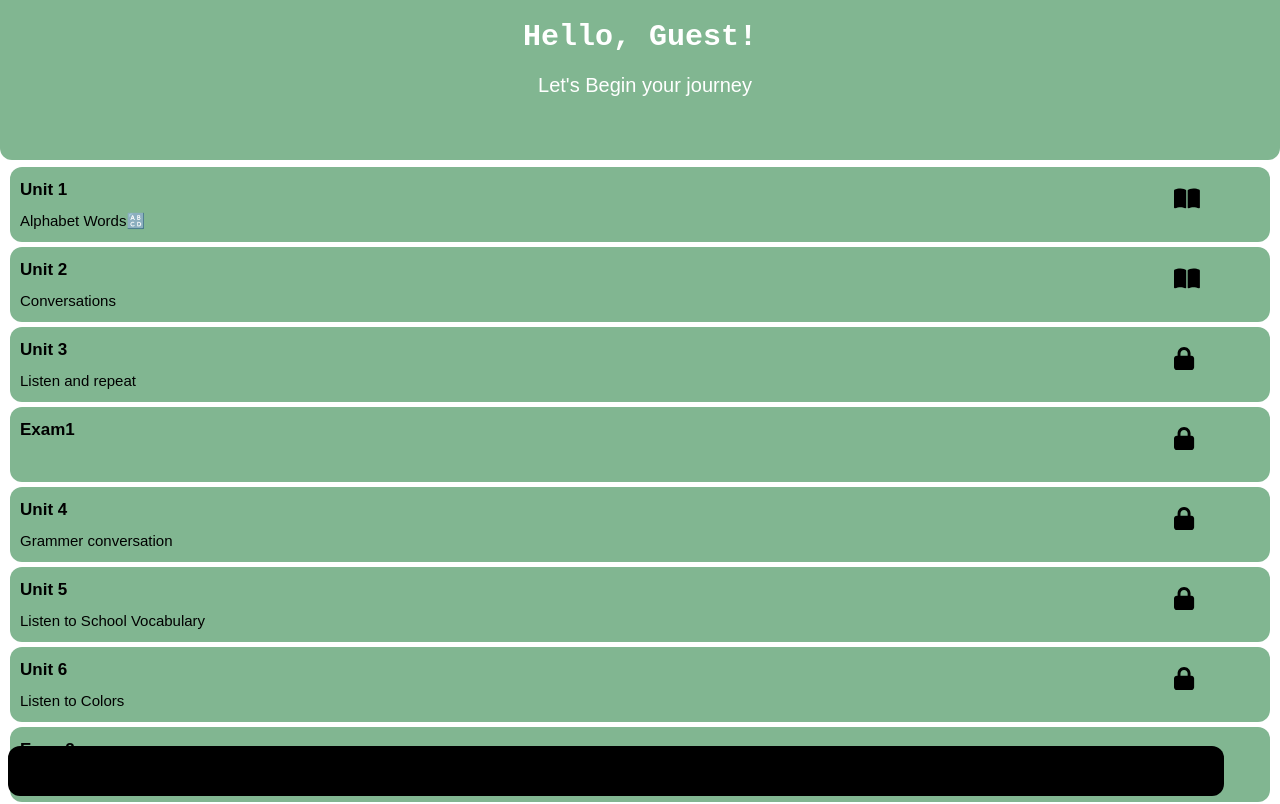
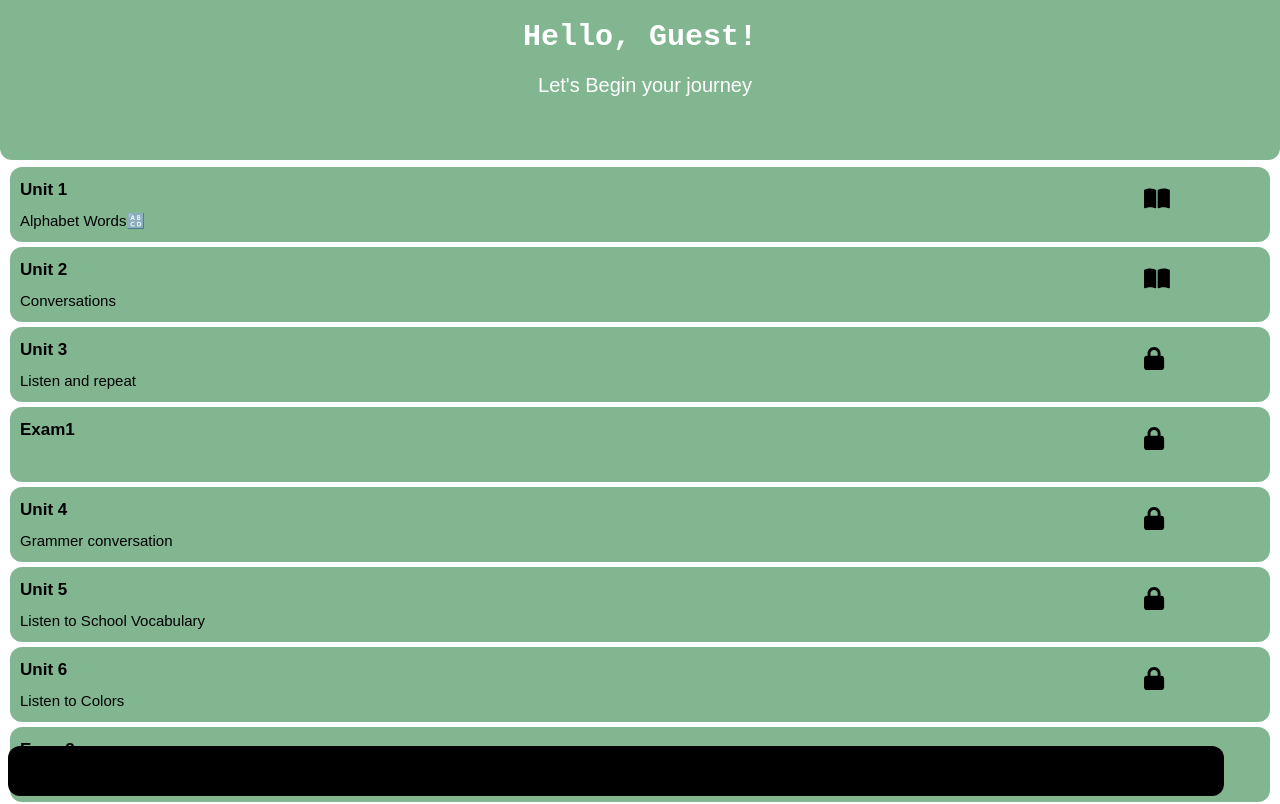
Before and after one commit to menna544/momo-English-learning-app, a React (Vite) app: page /Home in a window 1280 px wide. Shown: the top 804 px of the page. Built offline with nearby package versions, Linux system fonts and the light colour scheme.

Commit message:
Update App.css

```diff
--- a/src/App.css
+++ b/src/App.css
@@ -288,7 +288,7 @@ body{
     margin: 30px;
     color: #fff;
   }
-  .icon1{
+  .icon2{
     color: black;
     margin: 30px;
   }
```
